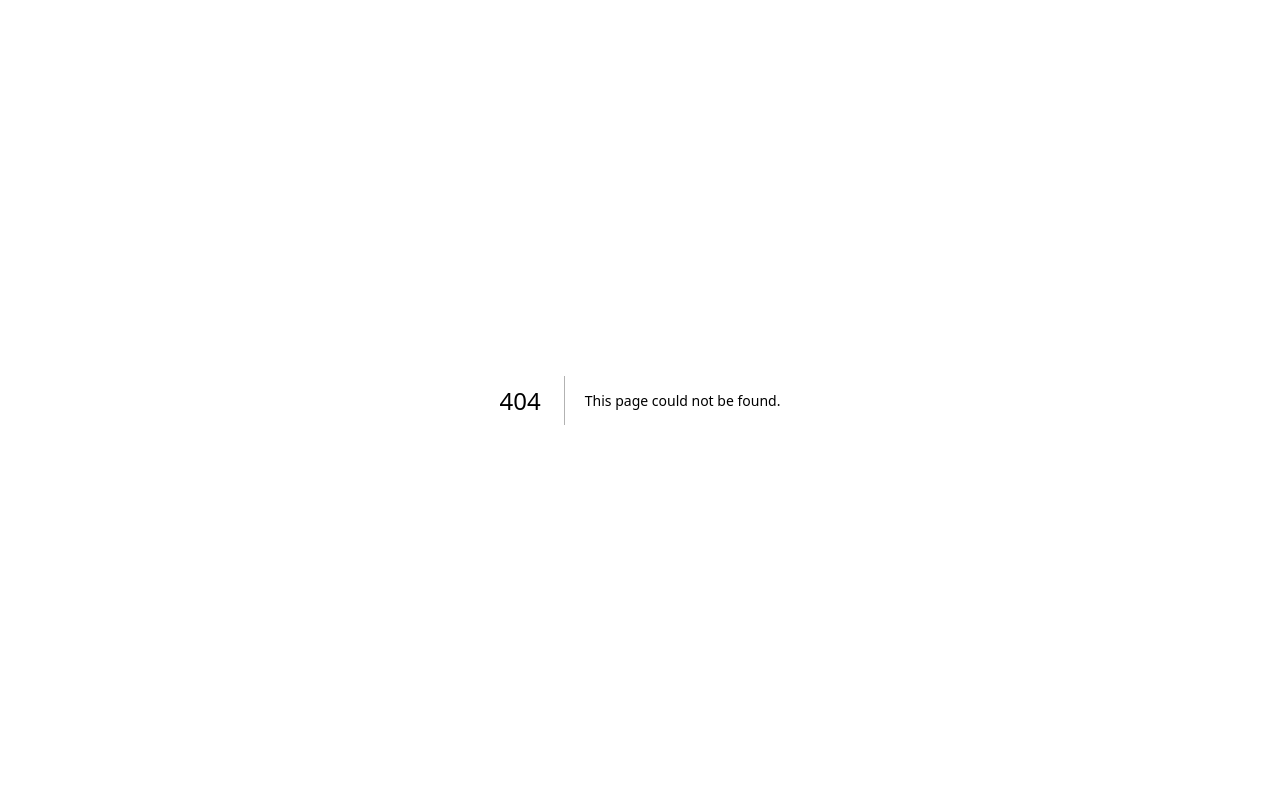
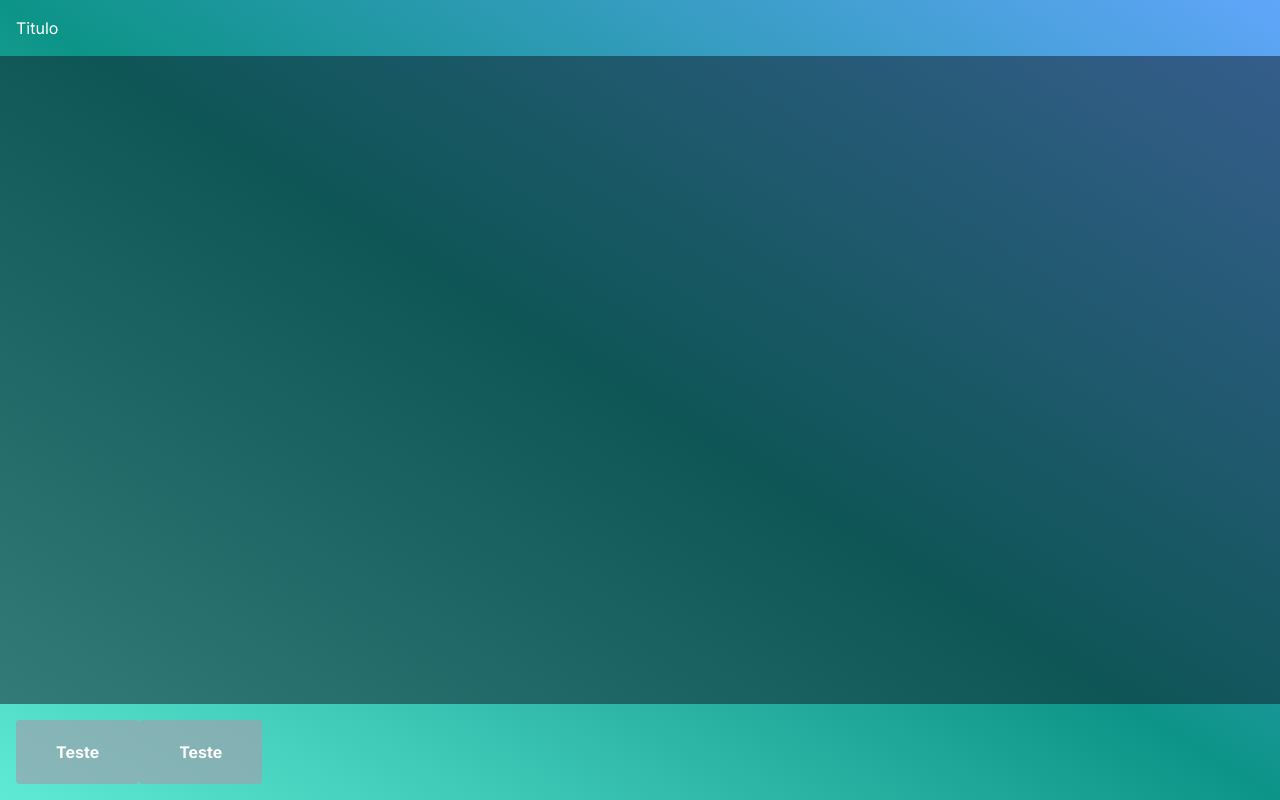
Before and after one commit to MatheusPese/AgendaServiceApp-PUCRS, a Next.js app in the folder my-app/: page /business-panel in a window 1280 px wide. Before the commit this address had no page. Built offline with nearby package versions, Linux system fonts and the light colour scheme.

Commit message:
adicionado painel de negócios

```diff
--- /dev/null
+++ b/my-app/src/app/business-panel/page.tsx
@@ -0,0 +1,31 @@
+import PageTemplate from '../components/page-template'
+import Button from '../components/button'
+
+export default function Home() {
+  return (
+    <PageTemplate>
+      {{
+        Top: Top,
+        Middle: Middle,
+        Bottom: Bottom
+      }}
+    </PageTemplate>
+
+  )
+}
+
+
+const Top = (
+  <div>Titulo</div>
+);
+
+const Middle = (
+  <div></div>
+);
+
+const Bottom = (
+  <div>
+    <Button className='flex-1'>Teste</Button>
+    <Button className='flex-1'>Teste</Button>
+  </div>
+);
```
